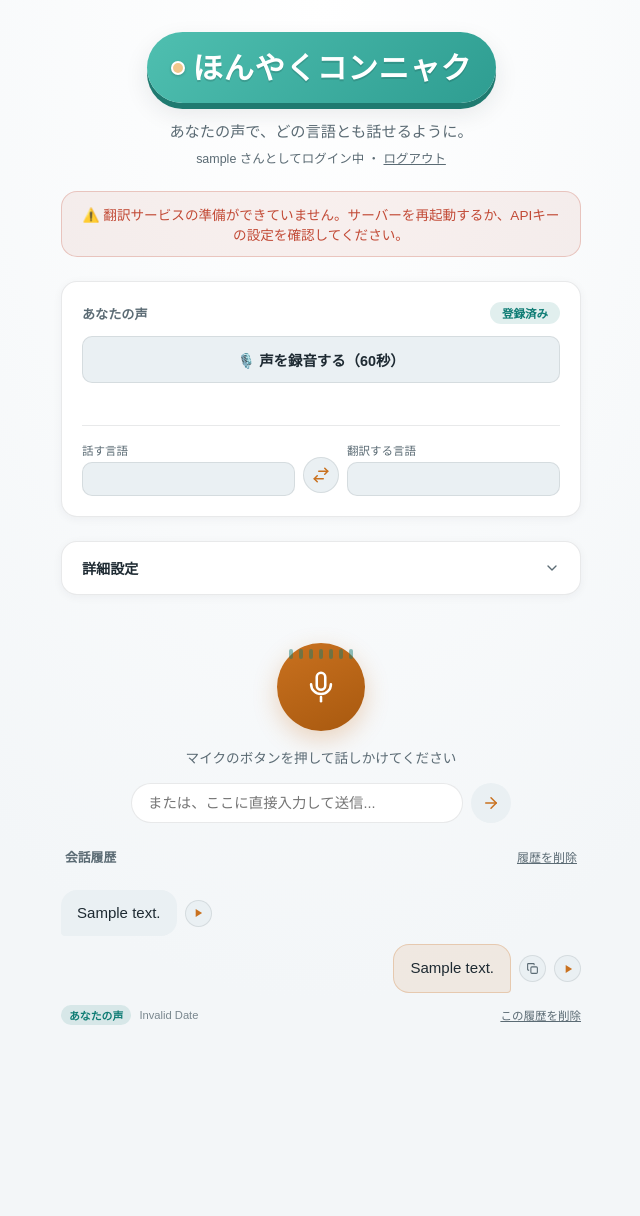
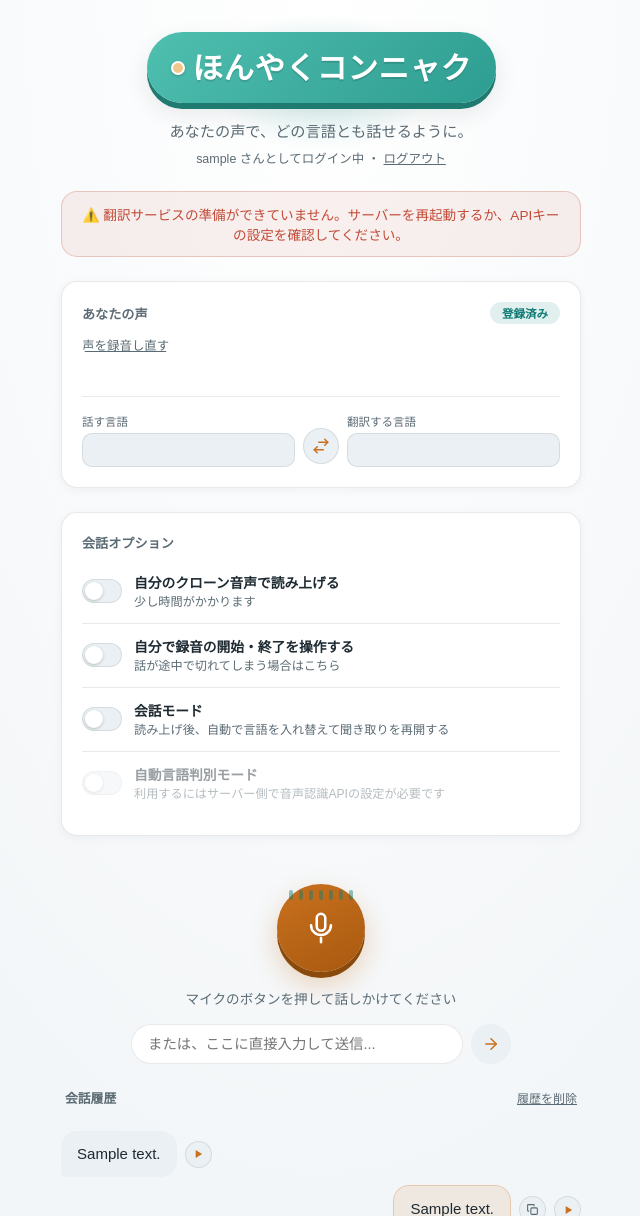
Before and after one commit to tomokiyama2000-cmyk/honyaku-kon-nyaku, a Flask app: page / in a window 1280 px wide. Shown: the top 1216 px of the page, without its empty margins (319-959 px from the left). Before the commit the page ends 1025 px from the top, so only its background shows below. Run offline with Flask 3, Linux system fonts and the light colour scheme; the visitor is signed in with stand-in values (Sample User, id 1); tables that the repository leaves empty hold one stand-in row (values such as "Sample post"); lists and menus that the app fills with data are empty; parts of the project's set-up code (start-up, migrations or seed data) failed here and were passed over; some web fonts are replaced.

Commit message:
UI追加改善: 読み上げのトーンを明るく調整、録音ボタンを2回目以降は控えめに、詳細設定を常時表示に変更、ひみつ道具らしい質感を追加

```diff
--- a/providers/voice.py
+++ b/providers/voice.py
@@ -58,9 +58,9 @@ class ElevenLabsVoiceProvider:
         from elevenlabs import VoiceSettings
 
         settings_kwargs = {
-            "stability": 0.5,  # 声の安定性（低いほど表現豊かだが不安定になりやすい）
+            "stability": 0.4,  # 声の安定性（少し下げて、抑揚のある明るい話し方にする）
             "similarity_boost": 0.85,  # 元の声にどれだけ似せるか（高いほど本人の声に近づく）
-            "style": 0.0,
+            "style": 0.35,  # 表現の豊かさ（上げることで、テンション高く聞こえるようにする）
             "use_speaker_boost": True,  # 声の明瞭さ・類似度を高める補正
         }
         if speed is not None:
--- a/static/app.js
+++ b/static/app.js
@@ -22,6 +22,12 @@ const voiceSampleStatus = document.getElementById("voiceSampleStatus");
 const textInputForm = document.getElementById("textInputForm");
 const textInput = document.getElementById("textInput");
 const clearHistoryButton = document.getElementById("clearHistoryButton");
+
+let hasVoiceSample = recordSampleButton.classList.contains("record-button--subtle");
+
+function resetRecordButtonLabel() {
+  recordButtonLabel.textContent = hasVoiceSample ? "声を録音し直す" : "🎙️ 声を録音する（60秒）";
+}
 
 // ブラウザの音声認識機能を用意する（Chrome系ブラウザで利用可能）
 const SpeechRecognition = window.SpeechRecognition || window.webkitSpeechRecognition;
@@ -549,7 +555,7 @@ recordSampleButton.addEventListener("click", async () => {
       stream.getTracks().forEach((track) => track.stop());
       isRecording = false;
       recordSampleButton.classList.remove("recording");
-      recordButtonLabel.textContent = "🎙️ 声を録音する（60秒）";
+      resetRecordButtonLabel();
       recordProgress.style.width = "0%";
       await uploadVoiceSample();
       recordSampleButton.disabled = false;
@@ -606,8 +612,11 @@ async function uploadVoiceSample() {
 
     recordStatusText.textContent = "声のサンプルを保存しました。";
     voiceSampleStatus.textContent = "登録済み";
-    voiceSampleStatus.classList.add("voice-setup__status--ok");
+    voiceSampleStatus.classList.add("status-pill--ok");
     useCloneCheckbox.disabled = false;
+    hasVoiceSample = true;
+    recordSampleButton.classList.add("record-button--subtle");
+    resetRecordButtonLabel();
   } catch (err) {
     recordStatusText.textContent = "サーバーとの通信に失敗しました。";
   }
--- a/static/style.css
+++ b/static/style.css
@@ -71,6 +71,20 @@ button {
 /* ---- Header ---- */
 .app__header {
   text-align: center;
+  position: relative;
+}
+
+.app__header::before {
+  content: "";
+  position: absolute;
+  top: -20px;
+  left: 50%;
+  transform: translateX(-50%);
+  width: 220px;
+  height: 140px;
+  background: radial-gradient(ellipse, rgba(79, 191, 176, 0.25) 0%, rgba(79, 191, 176, 0) 70%);
+  pointer-events: none;
+  z-index: -1;
 }
 
 .gadget-badge {
@@ -214,6 +228,23 @@ button {
   color: var(--danger);
 }
 
+.record-button--subtle {
+  background: none;
+  border: none;
+  padding: 0;
+  align-self: flex-start;
+  font-size: 0.78rem;
+  font-weight: 500;
+  color: var(--text-muted);
+  text-decoration: underline;
+}
+
+.record-button--subtle:hover { color: var(--accent); }
+.record-button--subtle.recording {
+  background: none;
+  color: var(--danger);
+}
+
 .record-status-text {
   margin: 0;
   font-size: 0.78rem;
@@ -269,42 +300,30 @@ button {
 
 .swap-button:hover { background: var(--accent); color: #FFFFFF; }
 
-/* ---- Advanced settings (collapsible) ---- */
-.advanced-settings {
+/* ---- Conversation options (always visible, toggle switches) ---- */
+.options-card {
   background: var(--panel);
   border: 1px solid var(--border);
   border-radius: var(--radius-md);
   box-shadow: var(--shadow-sm);
-  overflow: hidden;
+  padding: var(--space-5);
 }
 
-.advanced-settings summary {
-  display: flex;
-  align-items: center;
-  justify-content: space-between;
-  padding: var(--space-4) var(--space-5);
-  cursor: pointer;
-  font-size: 0.88rem;
-  font-weight: 600;
-  color: var(--text);
-  list-style: none;
+.options-card__title {
+  font-size: 0.82rem;
+  font-weight: 700;
+  color: var(--text-muted);
+  margin: 0 0 var(--space-2);
 }
 
-.advanced-settings summary::-webkit-details-marker { display: none; }
-
-.advanced-settings__chevron { transition: transform 0.2s ease; color: var(--text-muted); }
-.advanced-settings[open] .advanced-settings__chevron { transform: rotate(180deg); }
-
-.advanced-settings__body {
+.options-card__body {
   display: flex;
   flex-direction: column;
-  padding: 0 var(--space-5) var(--space-4);
-  gap: var(--space-1);
 }
 
 .setting-toggle {
   display: flex;
-  align-items: flex-start;
+  align-items: center;
   gap: var(--space-3);
   padding: var(--space-3) 0;
   border-top: 1px solid var(--border);
@@ -314,12 +333,52 @@ button {
 .setting-toggle:first-child { border-top: none; }
 
 .setting-toggle input {
+  position: absolute;
+  opacity: 0;
+  width: 0;
+  height: 0;
+}
+
+.setting-toggle__switch {
   flex-shrink: 0;
+  position: relative;
+  width: 40px;
+  height: 24px;
+  border-radius: var(--radius-full);
+  background: var(--panel-raised);
+  border: 1px solid var(--border);
+  transition: background 0.15s ease, border-color 0.15s ease;
+}
+
+.setting-toggle__switch::after {
+  content: "";
+  position: absolute;
+  top: 2px;
+  left: 2px;
   width: 18px;
   height: 18px;
-  margin-top: 2px;
-  accent-color: var(--accent);
+  border-radius: 50%;
+  background: #FFFFFF;
+  box-shadow: 0 1px 3px rgba(30, 42, 50, 0.25);
+  transition: transform 0.15s ease;
 }
+
+.setting-toggle input:checked + .setting-toggle__switch {
+  background: var(--accent);
+  border-color: var(--accent);
+}
+
+.setting-toggle input:checked + .setting-toggle__switch::after {
+  transform: translateX(16px);
+}
+
+.setting-toggle input:focus-visible + .setting-toggle__switch {
+  outline: 2px solid var(--accent);
+  outline-offset: 2px;
+}
+
+.setting-toggle input:disabled + .setting-toggle__switch { opacity: 0.4; }
+.setting-toggle input:disabled ~ .setting-toggle__text { opacity: 0.45; }
 
 .setting-toggle__text {
   display: flex;
@@ -338,8 +397,6 @@ button {
   color: var(--text-muted);
   line-height: 1.4;
 }
-
-.setting-toggle input:disabled ~ .setting-toggle__text { opacity: 0.45; }
 
 /* ---- Stage (mic area) ---- */
 .stage {
@@ -392,17 +449,26 @@ button {
   display: grid;
   place-items: center;
   cursor: pointer;
-  box-shadow: 0 8px 24px rgba(201, 113, 31, 0.28);
-  transition: transform 0.15s ease, box-shadow 0.15s ease, opacity 0.15s ease;
+  box-shadow:
+    0 6px 0 #8A4A0C,
+    0 12px 28px rgba(201, 113, 31, 0.3);
+  transition: transform 0.1s ease, box-shadow 0.1s ease, opacity 0.15s ease;
 }
 
 .mic-button:hover { transform: translateY(-2px); }
-.mic-button:active { transform: translateY(0); }
+.mic-button:active {
+  transform: translateY(4px);
+  box-shadow:
+    0 2px 0 #8A4A0C,
+    0 6px 16px rgba(201, 113, 31, 0.3);
+}
 .mic-button:disabled { opacity: 0.6; cursor: default; transform: none; }
 
 .mic-button.listening {
   background: linear-gradient(155deg, #E85B3D 0%, #B23A22 100%);
-  box-shadow: 0 0 0 10px rgba(232, 91, 61, 0.14);
+  box-shadow:
+    0 6px 0 #7A2515,
+    0 0 0 10px rgba(232, 91, 61, 0.14);
 }
 
 .mic-button.processing {
--- a/templates/index.html
+++ b/templates/index.html
@@ -35,10 +35,18 @@
         {{ "登録済み" if has_voice_sample else "未登録" }}
       </span>
     </div>
-    <button id="recordSampleButton" class="record-button">
-      <span class="record-button__progress" id="recordProgress"></span>
-      <span class="record-button__label" id="recordButtonLabel">🎙️ 声を録音する（60秒）</span>
-    </button>
+
+    {% if has_voice_sample %}
+      <button id="recordSampleButton" class="record-button record-button--subtle">
+        <span class="record-button__progress" id="recordProgress"></span>
+        <span class="record-button__label" id="recordButtonLabel">声を録音し直す</span>
+      </button>
+    {% else %}
+      <button id="recordSampleButton" class="record-button">
+        <span class="record-button__progress" id="recordProgress"></span>
+        <span class="record-button__label" id="recordButtonLabel">🎙️ 声を録音する（60秒）</span>
+      </button>
+    {% endif %}
     <p id="recordStatusText" class="record-status-text"></p>
 
     <div class="setup-card__divider"></div>
@@ -71,17 +79,13 @@
     </div>
   </section>
 
-  <details class="advanced-settings">
-    <summary>
-      <span>詳細設定</span>
-      <svg class="advanced-settings__chevron" viewBox="0 0 24 24" width="16" height="16" fill="none" stroke="currentColor" stroke-width="2" stroke-linecap="round" stroke-linejoin="round">
-        <polyline points="6 9 12 15 18 9"/>
-      </svg>
-    </summary>
+  <section class="options-card">
+    <h2 class="options-card__title">会話オプション</h2>
 
-    <div class="advanced-settings__body">
+    <div class="options-card__body">
       <label class="setting-toggle">
         <input type="checkbox" id="useCloneCheckbox" {{ "disabled" if not has_voice_sample }}>
+        <span class="setting-toggle__switch"></span>
         <span class="setting-toggle__text">
           <strong>自分のクローン音声で読み上げる</strong>
           <small>少し時間がかかります{{ "（声を録音すると使えます）" if not has_voice_sample }}</small>
@@ -90,6 +94,7 @@
 
       <label class="setting-toggle">
         <input type="checkbox" id="manualModeCheckbox">
+        <span class="setting-toggle__switch"></span>
         <span class="setting-toggle__text">
           <strong>自分で録音の開始・終了を操作する</strong>
           <small>話が途中で切れてしまう場合はこちら</small>
@@ -98,6 +103,7 @@
 
       <label class="setting-toggle">
         <input type="checkbox" id="conversationModeCheckbox">
+        <span class="setting-toggle__switch"></span>
         <span class="setting-toggle__text">
           <strong>会話モード</strong>
           <small>読み上げ後、自動で言語を入れ替えて聞き取りを再開する</small>
@@ -106,13 +112,14 @@
 
       <label class="setting-toggle">
         <input type="checkbox" id="autoDetectCheckbox" {{ "disabled" if not auto_detect_available }}>
+        <span class="setting-toggle__switch"></span>
         <span class="setting-toggle__text">
           <strong>自動言語判別モード</strong>
           <small>{{ "話す言語・翻訳する言語のどちらが話されたか自動で判別する" if auto_detect_available else "利用するにはサーバー側で音声認識APIの設定が必要です" }}</small>
         </span>
       </label>
     </div>
-  </details>
+  </section>
 
   <section class="stage">
     <div class="waveform" id="waveform" aria-hidden="true">
```
